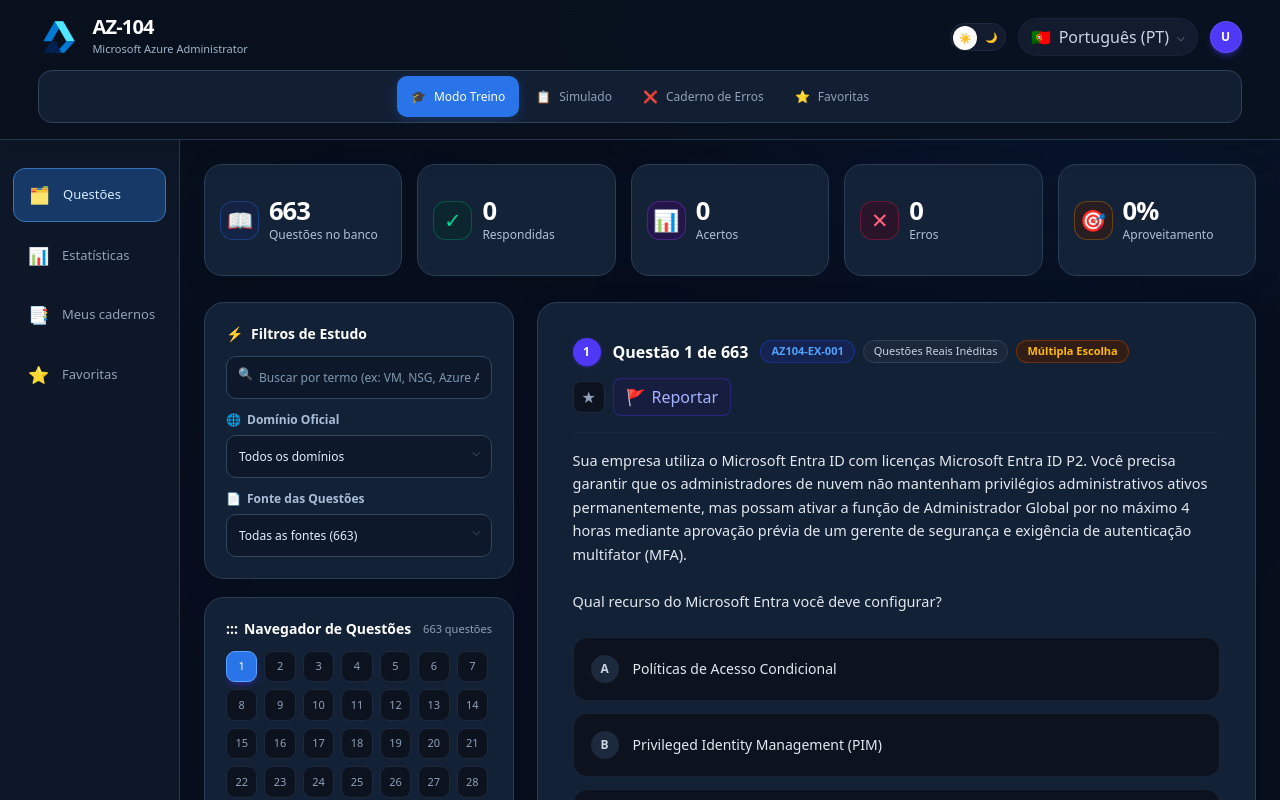
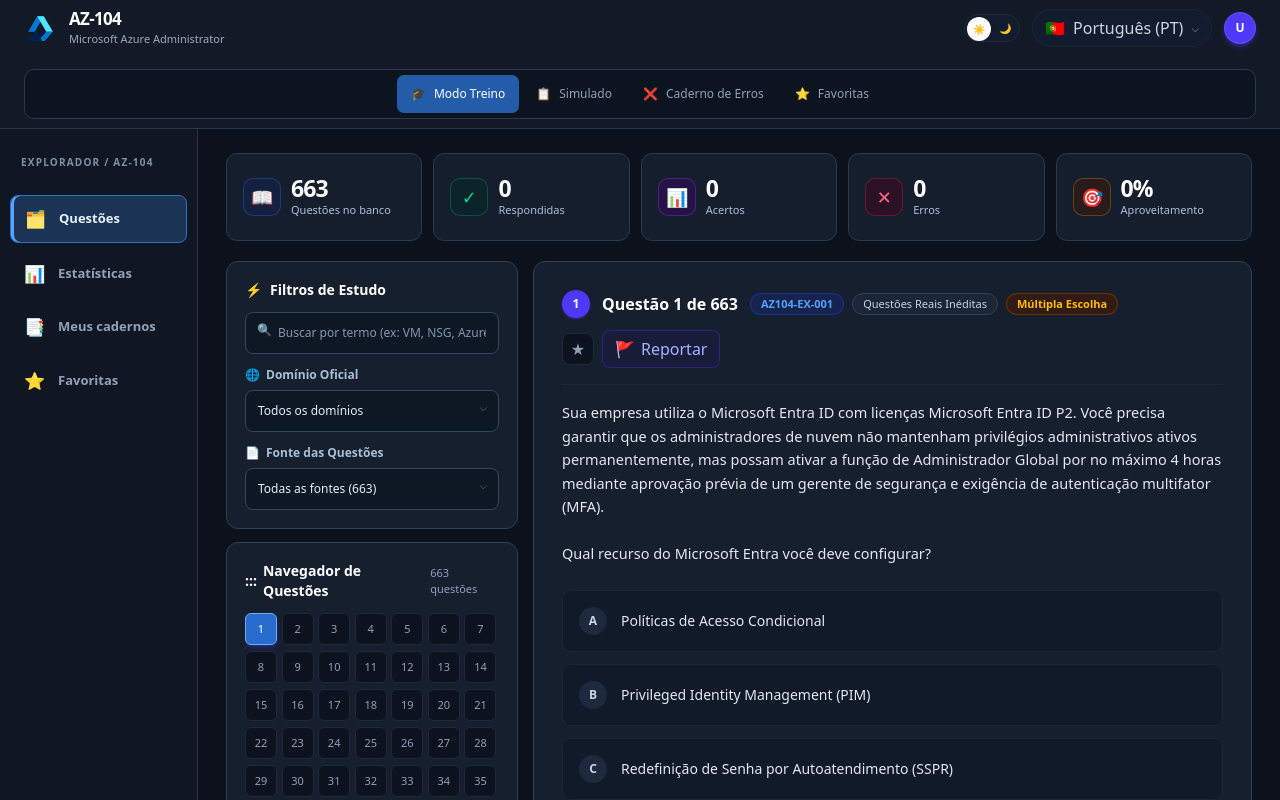
Before and after one commit to nunofbcastro/plataforma-az104-2026, a React (Vite) app: page / in a window 1280 px wide. Shown: the top 800 px of the page. Built offline with nearby package versions, Linux system fonts and the light colour scheme.

Commit message:
Style AZ-104 as a modern IDE-like study workspace

```diff
--- a/src/index.css
+++ b/src/index.css
@@ -209,3 +209,109 @@
 @media (prefers-reduced-motion: reduce) {
   *, *::before, *::after { scroll-behavior: auto !important; animation-duration: .01ms !important; animation-iteration-count: 1 !important; transition-duration: .01ms !important; }
 }
+
+/* IDE-inspired workspace refresh (AZ-104 study studio) */
+[data-theme="dark"] {
+ --page: #0c111b;
+ --surface: #141b27;
+ --surface-raised: #1b2635;
+ --stroke: #2b3849;
+ --accent: #4e91fa;
+ --text: #e9eef8;
+ --muted: #9baabd;
+}
+[data-theme="dark"] .min-h-screen:has(.app-shell) {
+ background: #0c111b !important;
+}
+[data-theme="dark"] .min-h-screen > .fixed { display: none; }
+[data-theme="dark"] .app-header {
+ min-height: 66px; padding: 9px 24px; gap: 22px;
+ background: #121a27 !important; border-bottom: 1px solid #28364a !important;
+ box-shadow: none;
+}
+[data-theme="dark"] .app-header > div:first-child svg { width: 33px; height: 33px; }
+[data-theme="dark"] .app-header > div:first-child > div span:first-child { font-size: 17px; }
+[data-theme="dark"] .app-header > div:nth-child(2) {
+ background: #0c1420; border: 1px solid #2a394d; border-radius: 10px;
+}
+[data-theme="dark"] .app-header > div:nth-child(2) button { min-height: 36px; border-radius: 7px; }
+[data-theme="dark"] .app-header > div:nth-child(2) button[class*="bg-indigo-600"] {
+ background: #235da9; box-shadow: none;
+}
+[data-theme="dark"] .app-sidebar {
+ width: 198px !important; background: #101722 !important;
+ border-right: 1px solid #263244 !important; padding: 19px 10px !important;
+}
+[data-theme="dark"] .app-sidebar::before {
+ content: "EXPLORADOR  /  AZ-104"; color: #7d91ab;
+ font-size: 10px; font-weight: 800; letter-spacing: .12em;
+ padding: 7px 11px 17px; white-space: nowrap;
+}
+[data-theme="dark"] .app-sidebar button {
+ min-height: 42px; border-radius: 8px !important;
+ font-weight: 600; padding: 10px 13px !important;
+}
+[data-theme="dark"] .app-sidebar button[class*="bg-indigo-600"] {
+ background: #1b3354; color: #e6f2ff; border-color: #2f71c4;
+ box-shadow: inset 3px 0 0 #54a5ff;
+}
+[data-theme="dark"] .app-main {
+ max-width: 1700px; padding: 24px 28px !important; gap: 20px !important;
+}
+[data-theme="dark"] .stats-grid { gap: 11px !important; }
+[data-theme="dark"] .stats-grid > div {
+ min-height: 88px; background: #141e2d !important;
+ border-color: #2a3a50 !important; border-radius: 11px !important;
+ padding: 16px !important; box-shadow: none;
+}
+[data-theme="dark"] .stats-grid > div > div:first-child {
+ width: 38px; height: 38px; border-radius: 10px; font-size: 18px;
+}
+[data-theme="dark"] .stats-grid > div > div:last-child span:first-child { font-size: 23px; }
+[data-theme="dark"] .stats-grid > div > div:last-child span:last-child { font-size: 11px; }
+[data-theme="dark"] .study-layout {
+ grid-template-columns: minmax(260px, 292px) minmax(0,1fr) !important;
+ gap: 15px !important;
+}
+[data-theme="dark"] .filters-column { gap: 13px !important; }
+[data-theme="dark"] .filters-column > div,
+[data-theme="dark"] .study-layout > div:last-child > div {
+ background: #151f2d !important; border: 1px solid #304056 !important;
+ border-radius: 12px !important; box-shadow: none !important;
+}
+[data-theme="dark"] .filters-column > div { padding: 18px !important; }
+[data-theme="dark"] .study-layout > div:last-child > div { padding: 28px !important; }
+[data-theme="dark"] .filters-column input,
+[data-theme="dark"] .filters-column select {
+ min-height: 42px; background: #0e1724;
+ border-color: #33465f; border-radius: 8px;
+}
+[data-theme="dark"] .question-grid { gap: 6px !important; }
+[data-theme="dark"] .question-grid button {
+ border-radius: 6px !important; font-size: 11px !important; min-height: 32px;
+}
+[data-theme="dark"] .question-grid button[class*="bg-indigo-600"] {
+ background: #286dce; border-color: #69aeff;
+}
+[data-theme="dark"] [data-option-row] {
+ border-radius: 9px !important; padding: 16px !important;
+ background-color: #101a29;
+}
+[data-theme="dark"] [data-option-row]:hover { background-color: #1c2a3d; transform: none; }
+[data-theme="dark"] .app-main h2 { letter-spacing: -.025em; }
+@media (max-width: 1080px) {
+ [data-theme="dark"] .app-sidebar {
+  width: 100% !important; padding: 8px 12px !important;
+ }
+ [data-theme="dark"] .app-sidebar::before { display: none; }
+ [data-theme="dark"] .study-layout {
+  grid-template-columns: minmax(230px, 270px) minmax(0, 1fr) !important;
+ }
+}
+@media (max-width: 760px) {
+ [data-theme="dark"] .app-header { padding: 12px; }
+ [data-theme="dark"] .app-main { padding: 14px 11px !important; }
+ [data-theme="dark"] .study-layout { grid-template-columns: minmax(0, 1fr) !important; }
+ [data-theme="dark"] .study-layout > div:last-child > div { padding: 20px !important; }
+ [data-theme="dark"] .stats-grid > div { padding: 13px !important; }
+}
```
